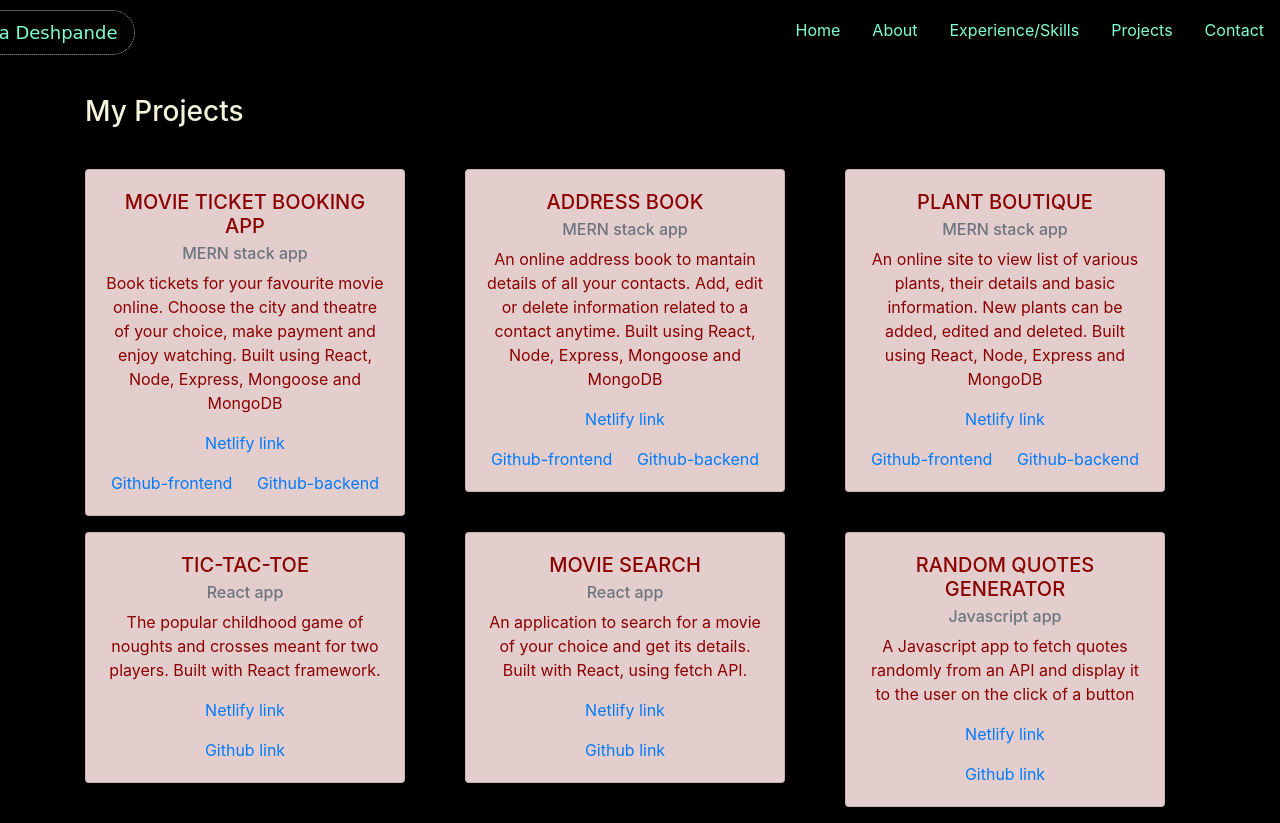
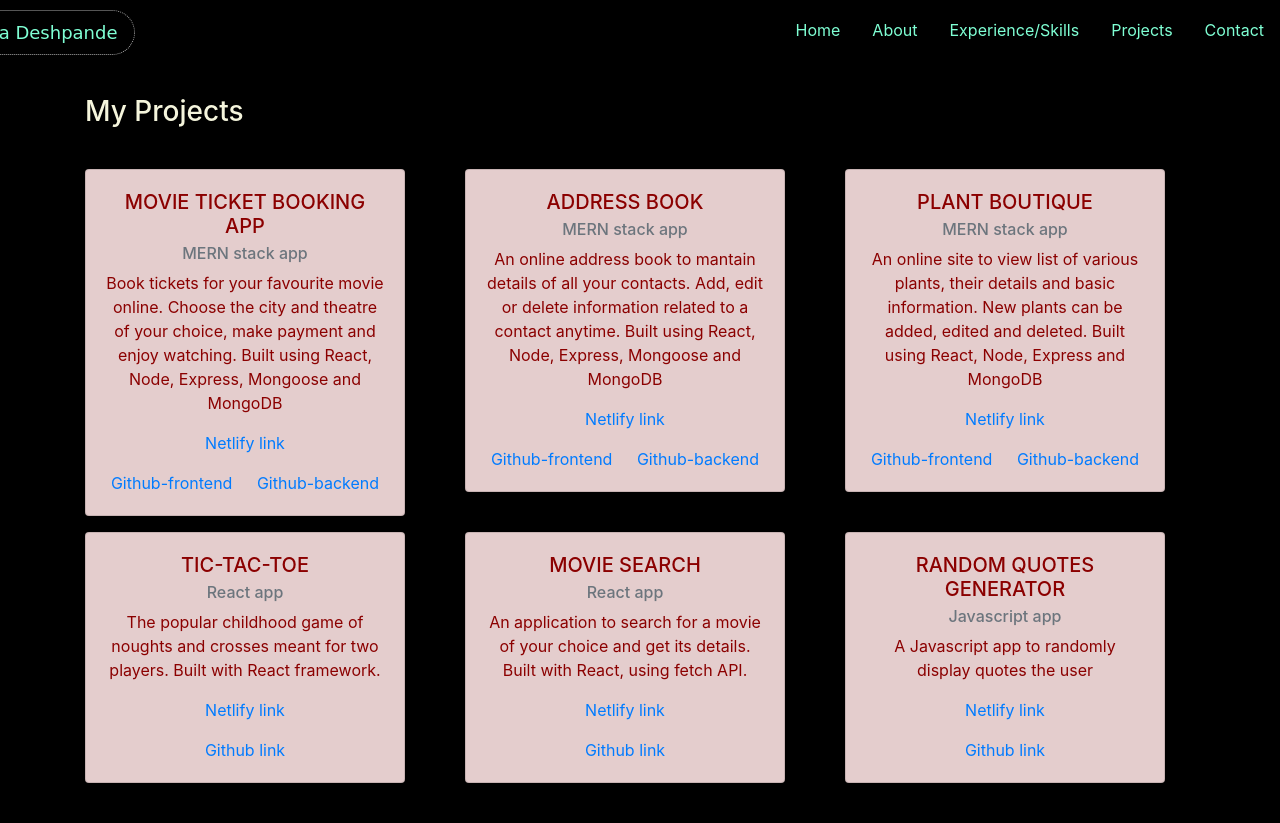
Before and after one commit to bhagyadeshpande/portfolio, a plain HTML site: page projects.html in a window 1280 px wide. After the commit the page ends 800 px from the top, so only its background shows below. Drawn offline with nearby package versions, Linux system fonts and the light colour scheme.

Commit message:
paragraph changed

```diff
--- a/projects.html
+++ b/projects.html
@@ -179,8 +179,8 @@
               <h5 class="card-title">RANDOM QUOTES GENERATOR</h5>
               <h6 class="card-subtitle mb-2 text-muted">Javascript app</h6>
               <p class="card-text">
-                A Javascript app to fetch quotes randomly from an API and
-                display it to the user on the click of a button
+                A Javascript app to randomly display quotes
+                the user
               </p>
               <p>
                 <a
```
